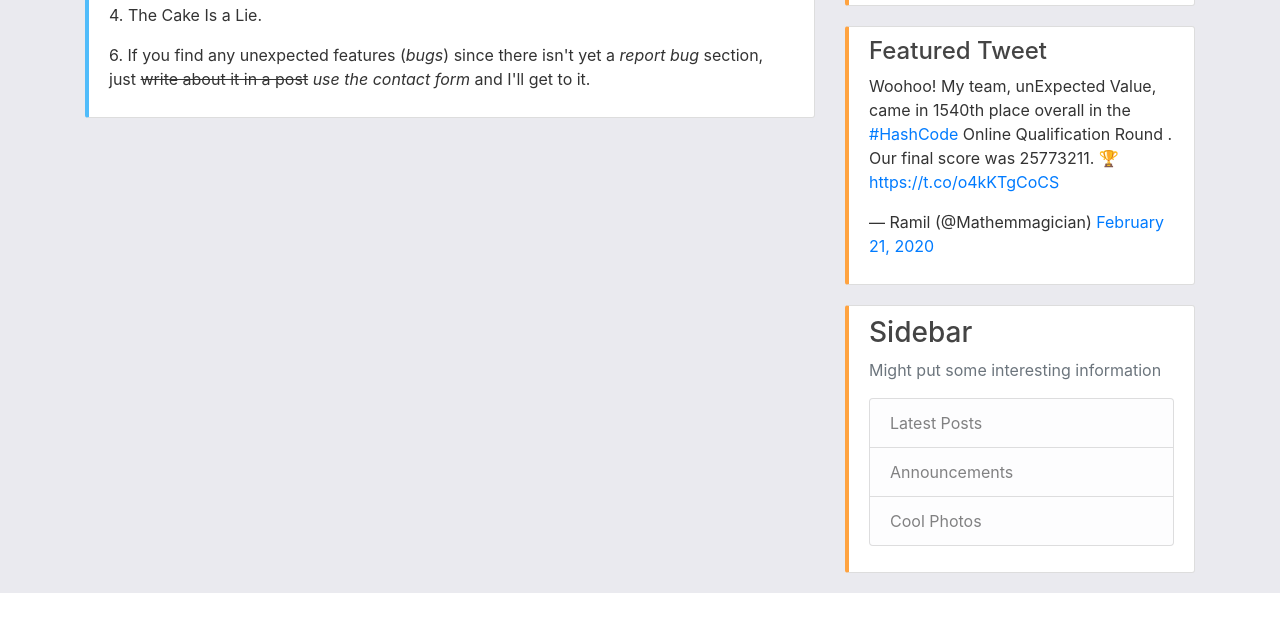
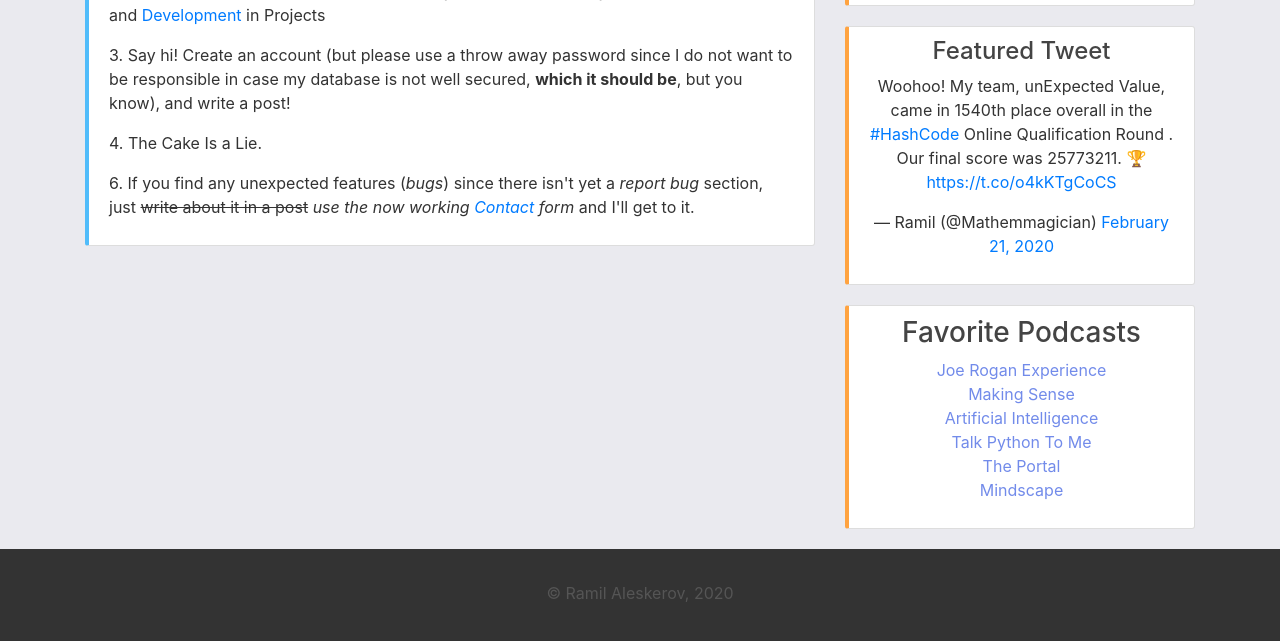
Before and after one commit to Mathemmagician/Flask_website, a Flask app: page / in a window 1280 px wide. Shown: the part 554-1195 px from the top of the page. Before the commit the page ends 1147 px from the top, so only its background shows below. Run offline with Flask 2, Linux system fonts and the light colour scheme; data that the repository does not hold is empty; parts of the project's set-up code (start-up, migrations or seed data) failed here and were passed over; some libraries are stand-ins or nearby versions.

Commit message:
Podcast, footer and minor

```diff
--- a/flaskblog/projects/project_templates/development.html
+++ b/flaskblog/projects/project_templates/development.html
@@ -5,7 +5,7 @@
 <section class="jumbotron text-center">
 	<div class="container">
 	  <h1 class="jumbotron-heading">Development </h1>
-	  <!<p class="lead text-muted">(Highlighted projects)</p>
+	  <!<p class="lead text-muted">Highlighted projects</p>
 
 	</div>
 </section>
--- a/flaskblog/static/main.css
+++ b/flaskblog/static/main.css
@@ -69,6 +69,7 @@ a.header-contact:hover {
 .site-sidebar .content-section {
   border-left-color: #ffa340;
   border-left-width: 4px;
+  text-align: center;
 }
 
 .article-title {
@@ -178,8 +179,11 @@ a.article-title:hover {
 }
 
 footer {
-  padding-top: 3rem;
-  padding-bottom: 3rem;
+  padding-top: 2rem;
+  padding-bottom: 2rem;
+  text-align: center;
+  background: #333;
+  color: #555;
 }
 
 footer p {
@@ -203,5 +207,15 @@ footer p {
 }
 .card-technologies li {
   border-color: #50bcfa;
+}
 
+.podcast-list {
+  list-style-type: none;
+  padding: 0;
 }
+.podcast-list li a {
+  color: #728bea;
+}
+.podcast-list li a:hover {
+  color: #ffa340;
+}
--- a/flaskblog/templates/home.html
+++ b/flaskblog/templates/home.html
@@ -7,11 +7,15 @@
     	still many things you can check out: </p>
 
 
-    	<p> 1. Click around, some links even point to things!.. and some don't... </p>
+    	<p> 1. Click around, <strike>some</strike> most links even point to things! </p>
 
-    	<p> 2. Check out the blog section, that's where most of the information is! </p>
+    	<p> 2. Check out the blog section, that's where <strike> most of the information is! </strike> </p>
 
-    	<p> 3. Say hi! Create an account (but please use a throw away password since I do not want
+        <p> 2.5 Blog now contains technical mambo jambo and messages and passing by strangers, such as yourself</p>
+
+        <p> 2.75 The information can now be found everywhere, but definitely check out <a href="/projects/academic">Academic </a> and <a href="/projects/development">Development</a> in Projects </p>
+
+        <p> 3. Say hi! Create an account (but please use a throw away password since I do not want
     	to be responsible in case my database is not well secured, <strong>which it should be</strong>,
     	but you know), and write a post! </p>
 
@@ -19,6 +23,6 @@
 
     	<p> 6. If you find any unexpected features (<i>bugs</i>) since there isn't
     		yet a <i>report bug</i> section, just <strike>write about it in
-    		 a post</strike> <i>use the contact form</i> and I'll get to it.</p>
+    		 a post</strike> <i>use the now working <a href="/contact">Contact </a> form </i> and I'll get to it.</p>
     </div>
 {% endblock content %}
--- a/flaskblog/templates/layout.html
+++ b/flaskblog/templates/layout.html
@@ -99,6 +99,7 @@
 
   <main role="main" class="container pt-3">
     <div class="row">
+
       {% if sidebar %}
         <div class="col-md-8 site-main">
       {% else %}
@@ -119,13 +120,13 @@
 
       {% if sidebar %}
         <div class="col-md-4 site-sidebar">
-          <div class="content-section">
-            <h3 style="text-align: center;"> Competitive Rating <small style='color:red;'> Live </small></h3>
 
-
-            <img src="codeforces_history.png" style="width: 100%;">
-
-          </div>
+          {% if codeforces %}
+            <div class="content-section">
+              <h3 style="text-align: center;"> Competitive Rating <small style='color:red;'> Live </small></h3>
+              <img src="codeforces_history.png" style="width: 100%;">
+            </div>
+          {% endif %}
 
           <div class="content-section">
             <h4> Featured Tweet </h4>
@@ -136,14 +137,16 @@
           </div>
 
           <div class="content-section">
-            <h3>Sidebar</h3>
-            <p class='text-muted'>Might put some interesting information
-              <ul class="list-group">
-                <li class="list-group-item list-group-item-light">Latest Posts</li>
-                <li class="list-group-item list-group-item-light">Announcements</li>
-                <li class="list-group-item list-group-item-light">Cool Photos</li>
-              </ul>
-            </p>
+            <h3>Favorite Podcasts</h3>
+            <ul class='podcast-list'>
+              <li> <a href="http://podcasts.joerogan.net/"> Joe Rogan Experience </a></li>
+              <li> <a href="https://samharris.org/podcast/"> Making Sense </a></li>
+              <li> <a href="https://lexfridman.com/ai/"> Artificial Intelligence </a></li>
+              <li> <a href="https://talkpython.fm/"> Talk Python To Me </a></li>
+              <li> <a href="https://art19.com/shows/the-portal"> The Portal </a></li>
+              <li> <a href="https://www.preposterousuniverse.com/podcast/"> Mindscape </a></li>
+            </ul>
+
           </div>
 
         </div>
@@ -153,6 +156,11 @@
   </main>
 
 
+  <footer>
+    <p>&copy; Ramil Aleskerov, 2020</p>
+  </footer>
+
+
   <!-- Optional JavaScript -->
   <!-- jQuery first, then Popper.js, then Bootstrap JS -->
   <script src="https://code.jquery.com/jquery-3.2.1.slim.min.js" integrity="sha384-KJ3o2DKtIkvYIK3UENzmM7KCkRr/rE9/Qpg6aAZGJwFDMVNA/GpGFF93hXpG5KkN" crossorigin="anonymous"></script>
```
